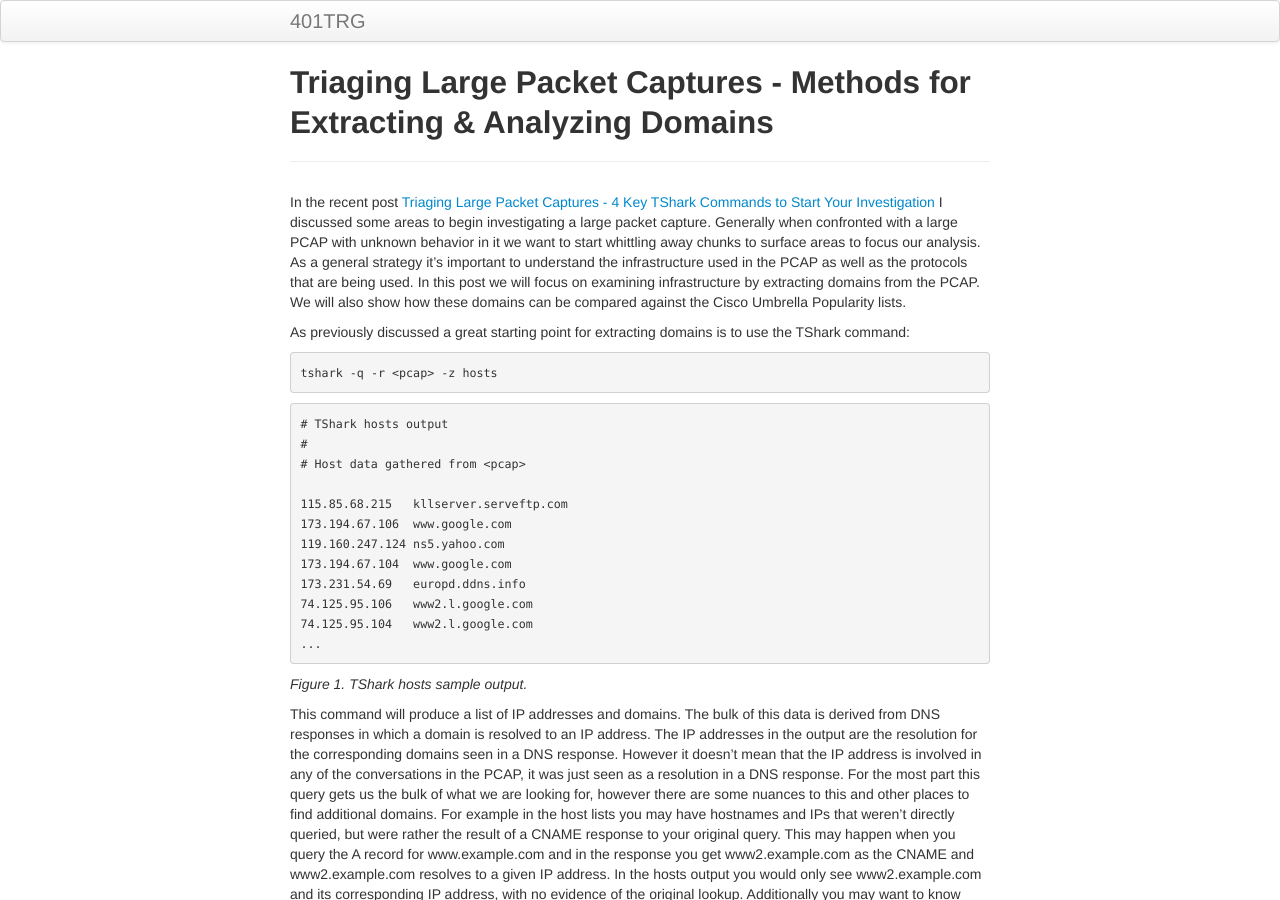
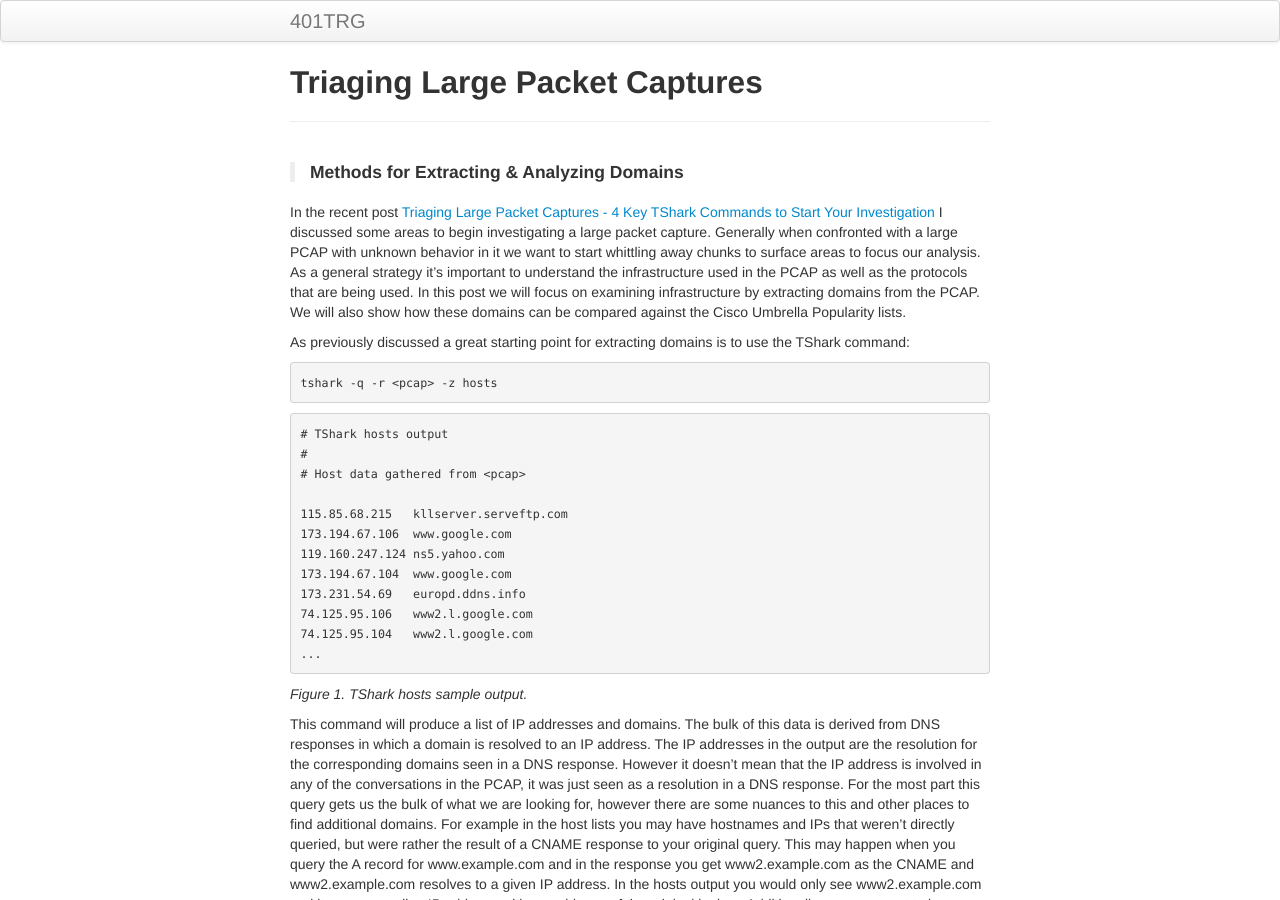
Before and after one commit to 401trg/401trg.github.io, a Jekyll site: the page built from pages/triaging-large-packet-captures-methods-for-extracting-analyzing-domains.md, in a window 1280 px wide and 900 px high. Built offline with Jekyll 4.4.1, drawn with Linux system fonts in a browser that asks for light colours; part of the change alters nothing that is shown.

```diff
--- a/pages/triaging-large-packet-captures-methods-for-extracting-analyzing-domains.md
+++ b/pages/triaging-large-packet-captures-methods-for-extracting-analyzing-domains.md
@@ -1,8 +1,10 @@
 ---
 layout: page
-title: Triaging Large Packet Captures - Methods for Extracting & Analyzing Domains
-description: Triaging Large Packet Captures - Methods for Extracting & Analyzing Domains
+title: Triaging Large Packet Captures
+description: Triaging Large Packet Captures
 ---
+
+> #### Methods for Extracting & Analyzing Domains
 
 In the recent post [Triaging Large Packet Captures - 4 Key TShark Commands to Start Your Investigation](https://401trg.github.io/triaging-large-packet-captures-4-key-tshark-commands-to-start-your-investigation) I discussed some areas to begin investigating a large packet capture.  Generally when confronted with a large PCAP with unknown behavior in it we want to start whittling away chunks to surface areas to focus our analysis.  As a general strategy it's important to understand the infrastructure used in the PCAP as well as the protocols that are being used.  In this post we will focus on examining infrastructure by extracting domains from the PCAP.  We will also show how these domains can be compared against the Cisco Umbrella Popularity lists.
 
```
